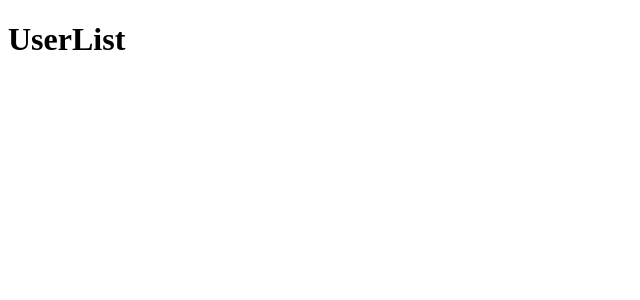
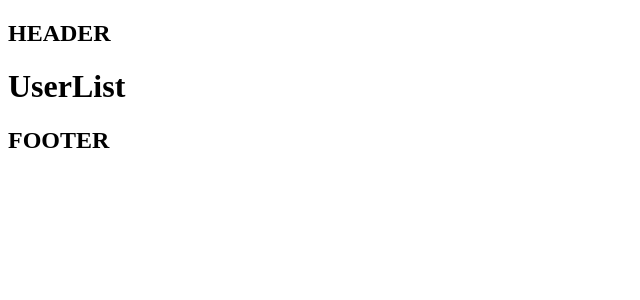
Before and after one commit to Dissident26/Joroom-2.0, a Next.js app in the folder frontend/: page /user in a window 1280 px wide. Shown: the top 300 px of the page, without its empty margins (0-640 px from the left). Built offline with nearby package versions, Linux system fonts and the light colour scheme.

Commit message:
add header and footer components draft

```diff
--- /dev/null
+++ b/frontend/src/components/root-layout/footer/footer.tsx
@@ -0,0 +1,3 @@
+export const Footer = () => {
+    return <h2>FOOTER</h2>
+}
--- /dev/null
+++ b/frontend/src/components/root-layout/footer/index.ts
@@ -0,0 +1 @@
+export * from './footer'
--- /dev/null
+++ b/frontend/src/components/root-layout/header/header.tsx
@@ -0,0 +1,3 @@
+export const Header = () => {
+    return <h2>HEADER</h2>
+}
--- /dev/null
+++ b/frontend/src/components/root-layout/header/index.ts
@@ -0,0 +1 @@
+export * from './header'
--- a/frontend/src/components/root-layout/root-layout.tsx
+++ b/frontend/src/components/root-layout/root-layout.tsx
@@ -1,12 +1,20 @@
 import { ReactNode } from "react"
+import { Header } from "./header";
+import { Footer } from "./footer";
 
 interface ILayoutProps {
     children: ReactNode;
 }
 
-export const RootLayout = ({children}: ILayoutProps) => {
+export const RootLayout = ({ children }: ILayoutProps) => {
     return (<div>
+        <header>
+            <Header />
+        </header>
         <main>{children}</main>
+            <footer>
+                <Footer />
+            </footer>
     </div>);
 
 }
```
